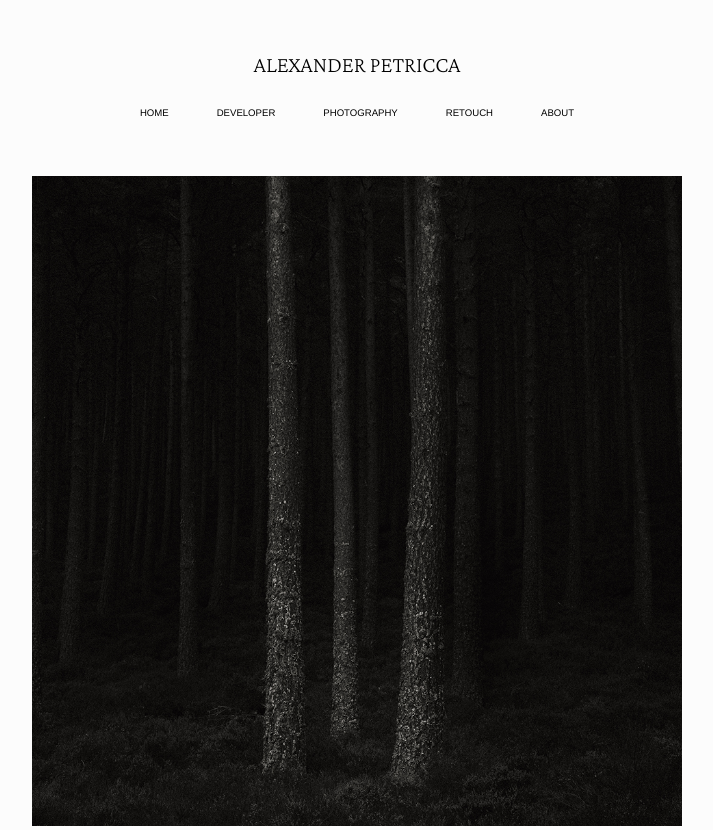
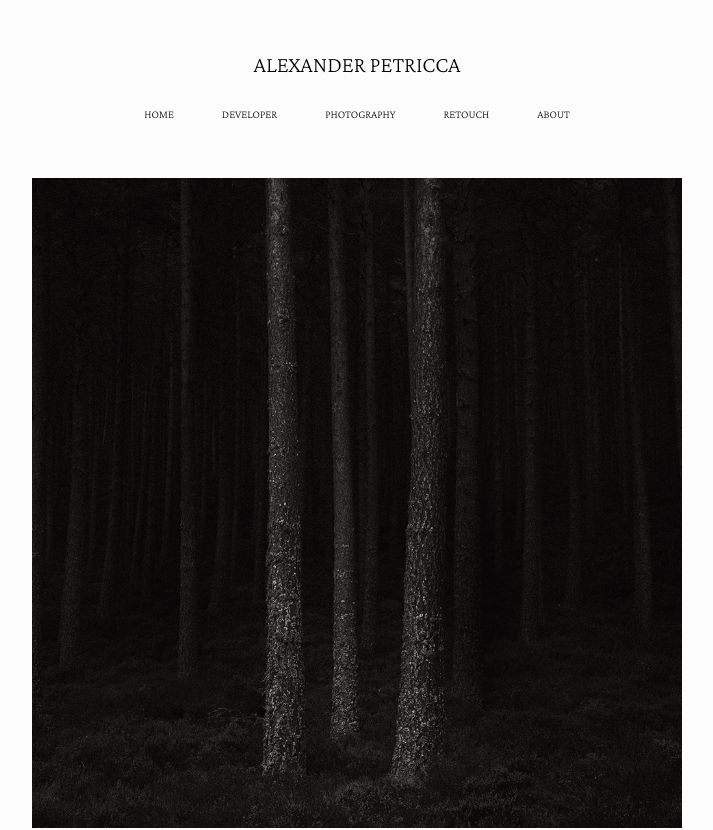
Before and after one commit to Petchalxande/petchalxande.github.io, a plain HTML site: page index.html in a window 1280 px wide. Shown: the top 830 px of the page, without its empty margins (283-996 px from the left). Drawn offline with nearby package versions, Linux system fonts and the light colour scheme.

Commit message:
Updated font across body

```diff
--- a/css/style.css
+++ b/css/style.css
@@ -1,7 +1,7 @@
 body {
     background-color: #fcfcfc;
-    font-family: Helvetica, sans-serif;
-    font-size: 0.8rem;
+    font-family: 'Crimson Pro', serif;
+    font-size: 0.85rem;
 }
 
 a {
@@ -16,6 +16,7 @@ a:hover {
 .nav-link {
     color: black;
     text-decoration: none;
+    font-size: 0.7rem;
 }
 
 .nav-link:hover {
@@ -24,7 +25,6 @@ a:hover {
 
 #main-header {
     font-size: 1.4rem;
-    font-family: 'Crimson Pro', serif;
 }
 
 .nav-item {
```
